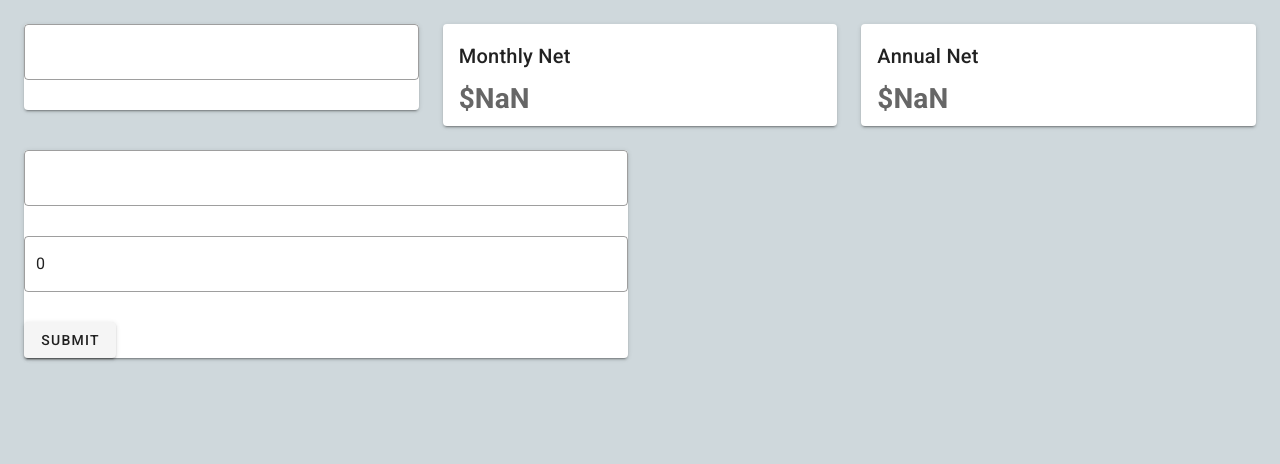
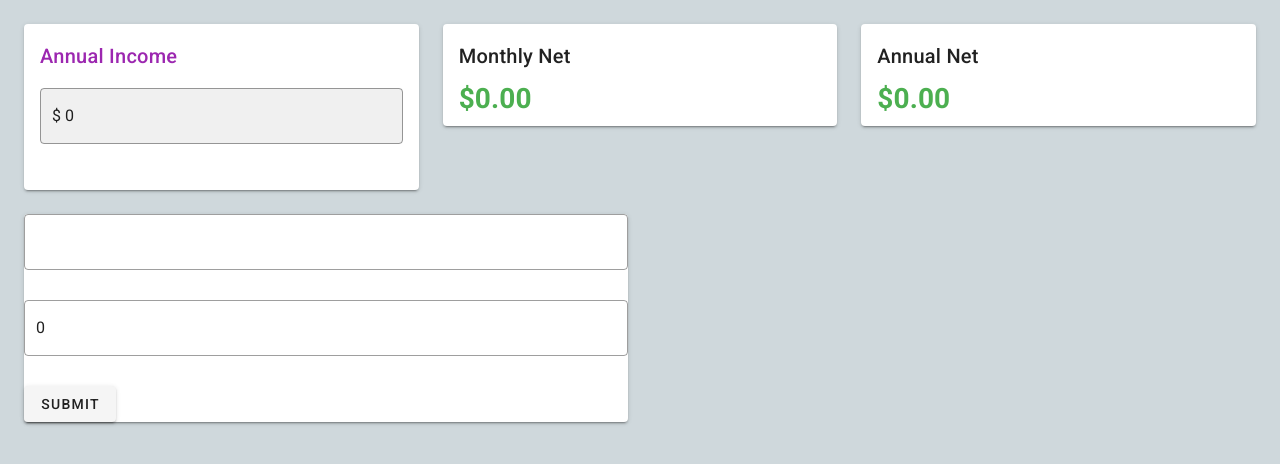
Before and after one commit to SpencerTruett/Vue-Budget, a Vue app: page / in a window 1280 px wide. Shown: the top 464 px of the page. Built offline with nearby package versions, Linux system fonts and the light colour scheme.

Commit message:
hooked up life cycle persist for data in local storage

```diff
--- a/src/App.vue
+++ b/src/App.vue
@@ -3,19 +3,24 @@
     <v-main class="pa-6 blue-grey lighten-4">
       <v-row justify="center">
         <v-col :cols="12" :md="8" :lg="4">
-          <AnnualIncome :annualIncome="annualIncome" />
+          <AnnualIncome :annualAmount="annualIncome" @income-change="handleIncomeChange" />
         </v-col>
         <v-col :cols="12" :md="6" :lg="4">
-          <IncomeCard title="Monthly Net" netAmount="monthlyNet" />
+          <IncomeCard title="Monthly Net" :net-amount="monthlyNet" />
         </v-col>
         <v-col :cols="12" :md="6" :lg="4">
-          <IncomeCard title="Annual Net" netAmount="annualNet" />
+          <IncomeCard title="Annual Net" :net-amount="annualNet" />
         </v-col>
       </v-row>
       <v-row>
         <v-col :cols="12" :lg="6">
-          <Expenses />
+          <Expenses
+            :expenses="monthlyExpenses"
+            @expense-added="handleExpenseAdded"
+            @expense-removed="handleExpenseRemoved"
+          />
         </v-col>
+        <v-col :cols="12" :lg="6"></v-col>
       </v-row>
     </v-main>
   </v-app>
@@ -37,6 +42,38 @@ export default {
       annualIncome: 0,
       monthlyExpenses: []
     };
+  },
+    created() {
+    const existingAnnual = localStorage.getItem("annualIncome");
+    const existingExpenses = localStorage.getItem("monthlyExpenses");
+    if (existingAnnual) {
+      this.annualIncome = parseFloat(existingAnnual);
+    }
+    if (existingExpenses) {
+      this.monthlyExpenses = JSON.parse(existingExpenses);
+    }
+  },
+  methods: {
+    handleIncomeChange(income) {
+      this.annualIncome = income;
+      localStorage.setItem("annualIncome", income);
+    },
+    handleExpenseAdded(newExpense) {
+      this.monthlyExpenses.push(newExpense);
+      localStorage.setItem(
+        "monthlyExpenses",
+        JSON.stringify(this.monthlyExpenses)
+      );
+    },
+    handleExpenseRemoved(expenseToRemove) {
+      this.monthlyExpenses = this.monthlyExpenses.filter(e => {
+        return e !== expenseToRemove;
+      });
+      localStorage.setItem(
+        "monthlyExpenses",
+        JSON.stringify(this.monthlyExpenses)
+      );
+    }
   },
     computed: {
     monthlyIncome() {
--- a/src/components/AnnualIncome.vue
+++ b/src/components/AnnualIncome.vue
@@ -1,15 +1,36 @@
 <template>
   <v-card>
-    <v-text-field v-model="annualAmmount" type="number" outlined />
+    <v-card-title class="purple--text">Annual Income</v-card-title>
+    <v-card-text>
+      <v-form @submit.prevent="handleChange">
+        <v-text-field
+          @blur="handleChange"
+          v-model="inputVal"
+          type="number"
+          outlined
+          color="purple"
+          filled
+          prefix="$"
+        />
+      </v-form>
+    </v-card-text>
   </v-card>
 </template>
 
 <script>
 export default {
-  props:["annualAmmount"]
-
-}
+  props: ["annualAmount"],
+  data() {
+    return {
+      inputVal: +this.annualAmount
+    };
+  },
+  methods: {
+    handleChange() {
+      this.$emit("income-change", +this.inputVal);
+    }
+  }
+};
 </script>
 
-<style>
-</style>
+<style></style>
```
